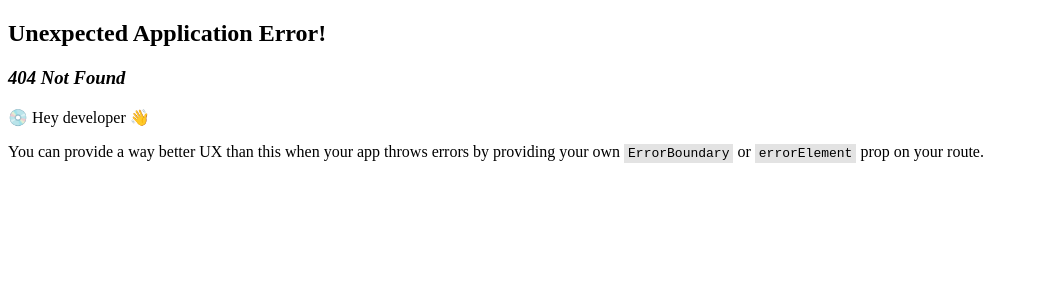
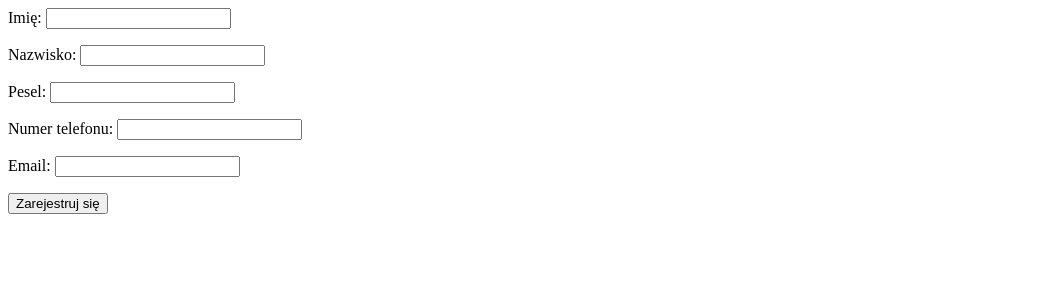
Before and after one commit to nYcnela/MediClinic, a React (Vite) app in the folder frontend/: page /register in a window 1280 px wide. Before the commit this address had no page. Shown: the top 300 px of the page, without its empty margins (0-1039 px from the left). Built offline with nearby package versions, Linux system fonts and the light colour scheme.

Commit message:
formularz rejestracji

```diff
--- a/frontend/package.json
+++ b/frontend/package.json
@@ -13,6 +13,7 @@
     "axios": "^1.7.4",
     "react": "^18.3.1",
     "react-dom": "^18.3.1",
+    "react-international-phone": "^4.3.0",
     "react-router-dom": "^6.26.1"
   },
   "devDependencies": {
--- /dev/null
+++ b/frontend/src/assets/strings.jsx
@@ -0,0 +1,2 @@
+export const phoneNumberErrorText = "Niepoprawny format numeru telefonu. Dozwolone formaty to: XXX XXX XXX, +48 XXX XXX XXX, 0048 XXX XXX XXX"
+export const emailErrorText = "Niepoprawny format adresu email!"
--- a/frontend/src/components/InputField.jsx
+++ b/frontend/src/components/LabelInputParagraph.jsx
@@ -1,18 +1,22 @@
-function InputField({id, label,type,value, onChange}){
+function LabelInputParagraph({id, type, value, labelText, onChange, onBlur, paragraphText}){
+
     return(
         <div>
-            <label htmlFor={id}>{label}</label>
+            <label htmlFor={id}>{labelText}</label>
             <input
                 type = {type}
                 id = {id}
                 value = {value}
                 onChange={onChange}
+                onBlur={onBlur}
                 required
             >
             </input>
+            <p>{paragraphText}</p>
         </div>
 
     );
 }
 
-export default InputField;
+
+export default LabelInputParagraph;
--- /dev/null
+++ b/frontend/src/functions/validations.jsx
@@ -0,0 +1,98 @@
+import axios from 'axios';
+
+
+export function validatePesel(pesel){
+
+    if (pesel.length !== 11 || !/^\d+$/.test(pesel)) {
+        return false;
+    }
+
+    const wagi = [1, 3, 7, 9, 1, 3, 7, 9, 1, 3];
+    let suma = 0;
+
+    for (let i = 0; i < 10; i++) {
+        suma += parseInt(pesel[i]) * wagi[i];
+    }
+
+    const cyfraKontrolna = (10 - (suma % 10)) % 10;
+
+    return cyfraKontrolna === parseInt(pesel[10]);
+}
+
+export function validateName(name){
+
+    if(name.trim() == ""){
+        return "To pole nie może być puste"
+    }else if(!/^[a-zA-ZąćęłńóśźżĄĆĘŁŃÓŚŹŻ]+$/.test(name)){
+        return "Pole może zawierać tylko litery"
+    }else if(name.length < 2){
+        return "Imie musi składać się z więcej niż jednej litery"
+    }
+
+    return 'ok';
+}
+
+export function validatePhoneNumber(number){
+    const clearNumber = number.replaceAll(" ","")
+
+    if(clearNumber.startsWith("0048") && clearNumber.length == 13){
+        const digits = clearNumber.slice(4).split()
+        digits.forEach((element) =>{
+            if(isNaN(Number(element))){
+                console.log("Zawiera znaki inne niż cyfry!")
+                return false
+            }
+        }
+        )
+        console.log(digits)
+        return true
+    }else if(clearNumber.startsWith("+48") && clearNumber.length == 12){
+        const digits = clearNumber.slice(3).split()
+        digits.forEach((element) =>{
+            if(isNaN(Number(element))){
+                console.log("Zawiera znaki inne niż cyfry!")
+                return false
+            }
+        }
+        )
+        console.log(digits)
+        return true
+    }else if(clearNumber.length == 9){
+        const digits = clearNumber.split()
+        digits.forEach((element) =>{
+            if(isNaN(Number(element))){
+                console.log("Zawiera znaki inne niż cyfry!")
+                return false
+            }
+        }
+        )
+        console.log(digits)
+        return true
+    }
+
+    console.log("zly numer")
+    return false
+}
+
+export function validateEmail(email){
+    return String(email)
+    .toLowerCase()
+    .match(
+      /^(([^<>()[\]\\.,;:\s@"]+(\.[^<>()[\]\\.,;:\s@"]+)*)|.(".+"))@((\[[0-9]{1,3}\.[0-9]{1,3}\.[0-9]{1,3}\.[0-9]{1,3}\])|(([a-zA-Z\-0-9]+\.)+[a-zA-Z]{2,}))$/
+    );
+}
+
+
+export async function sendCheckRequest(data, endpoint,setErrorMethod){
+        try{
+            const response = await axios.post(endpoint, {
+                data,
+            });
+            console.log("odpowiedz z z serwera: ", response.data);
+            setErrorMethod("")
+            return true;
+        }catch (error){
+            setErrorMethod(error.response ? error.response.data.message : error.message);
+            return false;
+        }
+};
--- a/frontend/src/pages/LoginForm.jsx
+++ b/frontend/src/pages/LoginForm.jsx
@@ -1,9 +1,10 @@
 import React, {useState} from 'react'
-import InputField from '../components/InputField';
+import LabelInputParagraph from '../components/labelInputParagraph';
 import Button from '../components/Button';
 import axios from 'axios';
+
+
 function LoginForm(){
-
     const [username, setUsername] = useState('')
     const [password, setPassword] = useState('')
     const [loading, setLoading] = useState(false)
@@ -16,7 +17,7 @@ function LoginForm(){
             setError(null);
 
             try{
-                const response = await axios.post('http://localhost:5000/login', {
+                const response = await axios.post('cipciaLalunia', {
                     username,
                     password,
                 });
@@ -34,19 +35,23 @@ function LoginForm(){
     return(
         <div>
             <form onSubmit={handleSubmit}>
-                <InputField
+                <LabelInputParagraph
                     id = "username"
-                    label = "Nazwa użytkownika"
                     type = "text"
                     value = {username}
+                    labelText = "Nazwa użytkownika"
                     onChange={(e) => setUsername(e.target.value)}
+                    onBlur = {console.log("haha")}
+                    paragraphText= ""
                 />
-                <InputField
+                <LabelInputParagraph
                     id = "password"
-                    label = "Hasło"
                     type = "password"
                     value = {password}
+                    labelText = "Hasło"
                     onChange={(e) => setPassword(e.target.value)}
+                    onBlur = {console.log("haha")}
+                    paragraphText= ""
                 />
                 <Button
                     type = "submit"
--- /dev/null
+++ b/frontend/src/pages/RegisterForm.jsx
@@ -0,0 +1,164 @@
+import Button from "../components/Button";
+import LabelInputParagraph from "../components/labelInputParagraph";
+import React,{useState} from "react";
+import {validatePesel, validateName, validatePhoneNumber, validateEmail, sendCheckRequest } from "../functions/validations";
+import {phoneNumberErrorText, emailErrorText } from "../assets/strings";
+
+import axios from 'axios';
+
+function RegisterForm(){
+
+    const [name, setName] = useState("");
+    const [nameError, setNameError] = useState("");
+    const [nameStatus, setNameStatus] = useState(false);
+
+    const [surname, setSurname] = useState("");
+    const [surnameError, setSurnameError] = useState("");
+    const [surnameStatus, setSurnameStatus] = useState(false);
+
+    const [pesel, setPesel] = useState("");
+    const [peselError, setPeselError]  = useState("");
+    const [peselStatus, setPeselStatus] = useState(false)
+
+    const [email, setEmail] = useState("");
+    const [emailError, setEmailError] = useState("");
+    const [emailStatus, setEmailStatus] = useState(false);
+
+    const [phoneNumber, setPhoneNumber] = useState("");
+    const [phoneNumberError, setPhoneNumberError] = useState("");
+    const [phoneNumberStatus, setPhoneNumberStatus] = useState(false);
+
+
+
+
+
+    return(
+        <form >
+            <LabelInputParagraph
+                id = "name"
+                type = "text"
+                value= {name}
+                labelText = "Imię: "
+                onChange={(e) => {
+                    setName(e.target.value);
+                }}
+                onBlur = {()=>{
+                    const communicate = validateName(name)
+                    if(communicate !== "ok"){
+                        setNameError(communicate)
+                        setNameStatus(false)
+                    }else{
+                        setNameError("")
+                        setNameStatus(true)
+
+                    }
+                }
+                }
+                paragraphText= {nameError}
+                required
+            />
+            <LabelInputParagraph
+                id = "surname"
+                type = "text"
+                value = {surname}
+                labelText = "Nazwisko: "
+                onChange={(e) => {
+                    setSurname(e.target.value);
+                }}
+                onBlur={()=>{
+                    const communicate = validateName(surname);
+                    if(communicate !== "ok"){
+                        setSurnameError(communicate)
+                        setSurnameStatus(false)
+                    }else{
+                        setSurnameError("")
+                        setSurnameStatus(true)
+                    }
+                }
+                }
+                paragraphText= {surnameError}
+                required
+            />
+            <LabelInputParagraph
+                id = "pesel"
+                type = "text"
+                value = {pesel}
+                labelText = "Pesel: "
+                onChange={(e) => {
+                    setPesel(e.target.value)
+                }}
+                onBlur={() => {
+                        if(!validatePesel(pesel)){
+                            setPeselError("Pesel nie jest poprawny")
+                            setPeselStatus("false")
+                        }else{
+                            if(sendCheckRequest(pesel,'',setPeselError)){
+                                setNameStatus(true)
+                            }else{
+                                setPeselStatus("false")
+                            }
+                        }
+                    }
+                }
+                paragraphText={peselError}
+                required
+            />
+            <LabelInputParagraph
+                id = "phoneNumber"
+                type = "tel"
+                value = {phoneNumber}
+                labelText = "Numer telefonu: "
+                onChange={(e) => {
+                    setPhoneNumber(e.target.value)
+                }}
+                onBlur={()=>{
+                    if(validatePhoneNumber(phoneNumber)){
+                        if(sendCheckRequest(phoneNumber, '',setPhoneNumberError)){
+                            setPhoneNumberStatus(true);
+                        }else{
+                            setPeselStatus("false")
+                        }
+
+                    } else {
+                        setPhoneNumberError(phoneNumberErrorText )
+                        setPhoneNumberStatus(true);
+                    }
+
+                }}
+                paragraphText={phoneNumberError}
+                required
+            />
+            <LabelInputParagraph
+                id = "emailAddress"
+                type = "email"
+                value = {email}
+                labelText = "Email: "
+                onChange={(e) => {
+                    setEmail(e.target.value);
+                }}
+                onBlur={()=>{
+                    if(validateEmail(email)){
+                        if(sendCheckRequest(email,'',setEmailError)){
+                            setEmailStatus(true)
+                        }else{
+                            setEmailStatus(false)
+                        }
+                    }
+                    else{
+                        setEmailError(emailErrorText)
+                        setEmailStatus(true)
+                    }
+                }}
+                paragraphText={emailError}
+                required
+            />
+
+            <Button
+                type = "submit"
+                text = "Zarejestruj się"
+            />
+        </form>
+    );
+}
+
+export default RegisterForm;
```
Also changed, not shown: frontend/src/App.jsx (deleted, +0 -8 lines), frontend/src/components/InputFieldPatterned.jsx (added, +18 -0 lines), frontend/src/main.jsx (+8 -3 lines), 1 other file (tests, documents, lock files or other folders).
